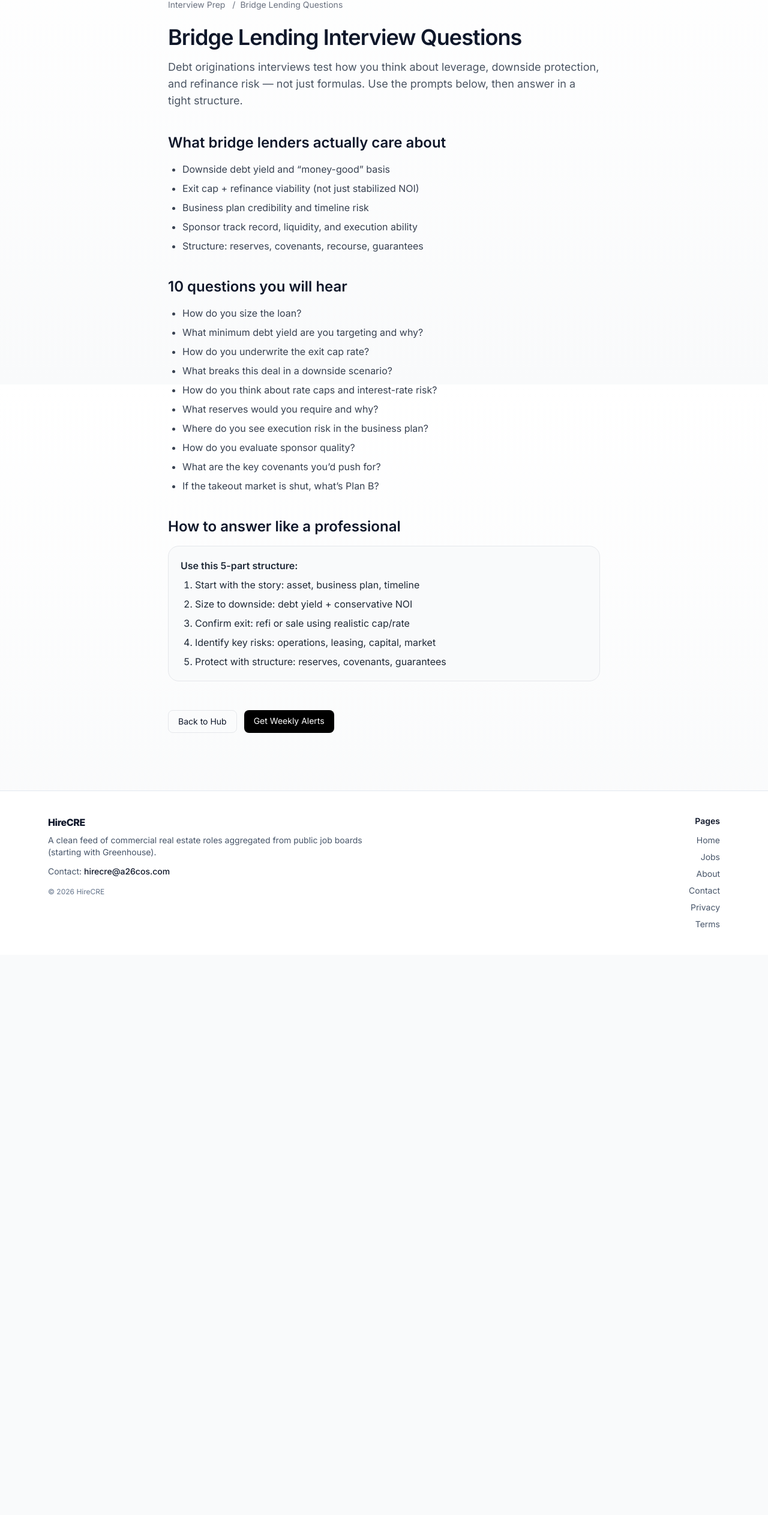
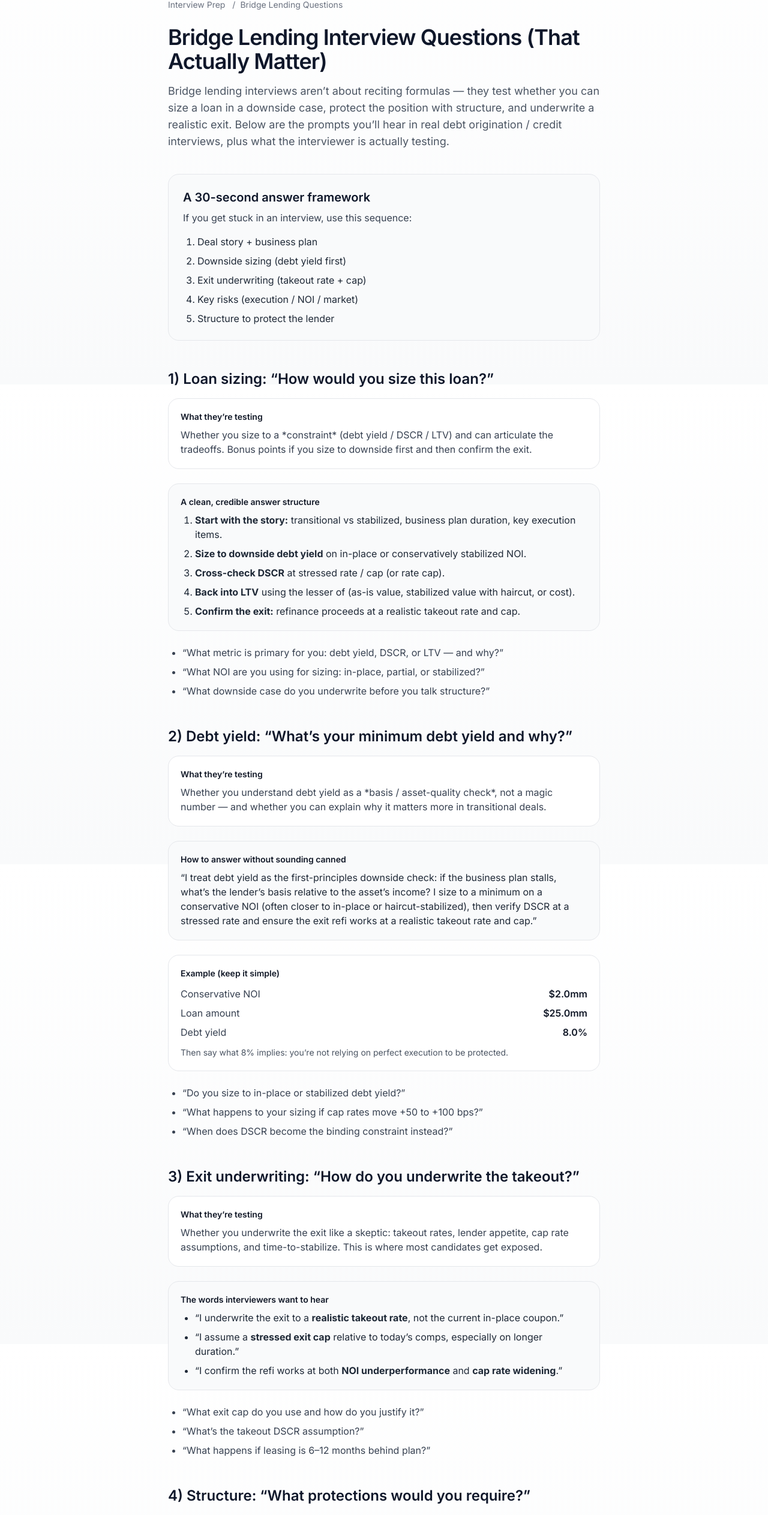
Before and after one commit to gdsatherlie/hirecre, a Next.js app: page /interview-prep/bridge-lending-questions in a window 1280 px wide. Shown: the part 159-2685 px from the top of the page at 60% size. Before the commit the page ends 1751 px from the top, so only its background shows below. Built offline with nearby package versions, Linux system fonts and the light colour scheme; no server answers.

Commit message:
Update page.tsx _ update bridge lending questions

```diff
--- a/app/interview-prep/bridge-lending-questions/page.tsx
+++ b/app/interview-prep/bridge-lending-questions/page.tsx
@@ -4,7 +4,7 @@ import type { Metadata } from "next";
 export const metadata: Metadata = {
   title: "Bridge Lending Interview Questions | HireCRE",
   description:
-    "Real bridge lending interview questions and how to answer them: sizing, debt yield, structure, refinance risk, and sponsor evaluation.",
+    "Real bridge lending interview questions (and how to answer): sizing, debt yield, DSCR, exit assumptions, sponsor risk, structure, and downside cases.",
 };
 
 export default function BridgeLendingQuestions() {
@@ -19,70 +19,231 @@ export default function BridgeLendingQuestions() {
       </p>
 
       <h1 className="text-4xl font-semibold tracking-tight mb-4">
-        Bridge Lending Interview Questions
+        Bridge Lending Interview Questions (That Actually Matter)
       </h1>
 
       <p className="text-lg text-gray-600 mb-10">
-        Debt originations interviews test how you think about leverage, downside
-        protection, and refinance risk — not just formulas. Use the prompts
-        below, then answer in a tight structure.
+        Bridge lending interviews aren’t about reciting formulas — they test
+        whether you can size a loan in a downside case, protect the position
+        with structure, and underwrite a realistic exit. Below are the prompts
+        you’ll hear in real debt origination / credit interviews, plus what the
+        interviewer is actually testing.
       </p>
 
-      <Section title="What bridge lenders actually care about">
-        <ul className="list-disc pl-6 space-y-2 text-gray-700">
-          <li>Downside debt yield and “money-good” basis</li>
-          <li>Exit cap + refinance viability (not just stabilized NOI)</li>
-          <li>Business plan credibility and timeline risk</li>
-          <li>Sponsor track record, liquidity, and execution ability</li>
-          <li>Structure: reserves, covenants, recourse, guarantees</li>
+      <QuickFramework />
+
+      <Section title="1) Loan sizing: “How would you size this loan?”">
+        <WhatTheyTest>
+          Whether you size to a *constraint* (debt yield / DSCR / LTV) and can
+          articulate the tradeoffs. Bonus points if you size to downside first
+          and then confirm the exit.
+        </WhatTheyTest>
+
+        <Callout title="A clean, credible answer structure">
+          <ol className="list-decimal pl-6 space-y-2">
+            <li>
+              <b>Start with the story:</b> transitional vs stabilized, business
+              plan duration, key execution items.
+            </li>
+            <li>
+              <b>Size to downside debt yield</b> on in-place or conservatively
+              stabilized NOI.
+            </li>
+            <li>
+              <b>Cross-check DSCR</b> at stressed rate / cap (or rate cap).
+            </li>
+            <li>
+              <b>Back into LTV</b> using the lesser of (as-is value, stabilized
+              value with haircut, or cost).
+            </li>
+            <li>
+              <b>Confirm the exit:</b> refinance proceeds at a realistic
+              takeout rate and cap.
+            </li>
+          </ol>
+        </Callout>
+
+        <ul className="list-disc pl-6 space-y-2 text-gray-700 mt-6">
+          <li>
+            “What metric is primary for you: debt yield, DSCR, or LTV — and why?”
+          </li>
+          <li>
+            “What NOI are you using for sizing: in-place, partial, or stabilized?”
+          </li>
+          <li>
+            “What downside case do you underwrite before you talk structure?”
+          </li>
         </ul>
       </Section>
 
-      <Section title="10 questions you will hear">
-        <ul className="list-disc pl-6 space-y-2 text-gray-700">
-          <li>How do you size the loan?</li>
-          <li>What minimum debt yield are you targeting and why?</li>
-          <li>How do you underwrite the exit cap rate?</li>
-          <li>What breaks this deal in a downside scenario?</li>
-          <li>How do you think about rate caps and interest-rate risk?</li>
-          <li>What reserves would you require and why?</li>
-          <li>Where do you see execution risk in the business plan?</li>
-          <li>How do you evaluate sponsor quality?</li>
-          <li>What are the key covenants you’d push for?</li>
-          <li>If the takeout market is shut, what’s Plan B?</li>
+      <Section title="2) Debt yield: “What’s your minimum debt yield and why?”">
+        <WhatTheyTest>
+          Whether you understand debt yield as a *basis / asset-quality check*,
+          not a magic number — and whether you can explain why it matters more
+          in transitional deals.
+        </WhatTheyTest>
+
+        <Callout title="How to answer without sounding canned">
+          <p className="text-gray-800">
+            “I treat debt yield as the first-principles downside check: if the
+            business plan stalls, what’s the lender’s basis relative to the
+            asset’s income? I size to a minimum on a conservative NOI (often
+            closer to in-place or haircut-stabilized), then verify DSCR at a
+            stressed rate and ensure the exit refi works at a realistic takeout
+            rate and cap.”
+          </p>
+        </Callout>
+
+        <MiniMath
+          label="Example (keep it simple)"
+          rows={[
+            ["Conservative NOI", "$2.0mm"],
+            ["Loan amount", "$25.0mm"],
+            ["Debt yield", "8.0%"],
+          ]}
+          note="Then say what 8% implies: you’re not relying on perfect execution to be protected."
+        />
+
+        <ul className="list-disc pl-6 space-y-2 text-gray-700 mt-6">
+          <li>“Do you size to in-place or stabilized debt yield?”</li>
+          <li>“What happens to your sizing if cap rates move +50 to +100 bps?”</li>
+          <li>“When does DSCR become the binding constraint instead?”</li>
         </ul>
       </Section>
 
-      <Section title="How to answer like a professional">
-        <div className="rounded-2xl border bg-gray-50 p-5 text-gray-800">
-          <p className="font-semibold mb-2">Use this 5-part structure:</p>
-          <ol className="list-decimal pl-6 space-y-2">
-            <li>Start with the story: asset, business plan, timeline</li>
-            <li>Size to downside: debt yield + conservative NOI</li>
-            <li>Confirm exit: refi or sale using realistic cap/rate</li>
-            <li>Identify key risks: operations, leasing, capital, market</li>
-            <li>Protect with structure: reserves, covenants, guarantees</li>
-          </ol>
-        </div>
+      <Section title="3) Exit underwriting: “How do you underwrite the takeout?”">
+        <WhatTheyTest>
+          Whether you underwrite the exit like a skeptic: takeout rates, lender
+          appetite, cap rate assumptions, and time-to-stabilize. This is where
+          most candidates get exposed.
+        </WhatTheyTest>
+
+        <Callout title="The words interviewers want to hear">
+          <ul className="list-disc pl-6 space-y-2">
+            <li>
+              “I underwrite the exit to a <b>realistic takeout rate</b>, not the
+              current in-place coupon.”
+            </li>
+            <li>
+              “I assume a <b>stressed exit cap</b> relative to today’s comps,
+              especially on longer duration.”
+            </li>
+            <li>
+              “I confirm the refi works at both <b>NOI underperformance</b> and{" "}
+              <b>cap rate widening</b>.”
+            </li>
+          </ul>
+        </Callout>
+
+        <ul className="list-disc pl-6 space-y-2 text-gray-700 mt-6">
+          <li>“What exit cap do you use and how do you justify it?”</li>
+          <li>“What’s the takeout DSCR assumption?”</li>
+          <li>“What happens if leasing is 6–12 months behind plan?”</li>
+        </ul>
       </Section>
 
-      <div className="mt-12 flex gap-3">
-        <Link
-          href="/interview-prep"
-          className="rounded-lg border px-4 py-2 text-sm hover:bg-gray-50 transition"
-        >
-          Back to Hub
-        </Link>
-        <Link
-          href="/alerts"
-          className="rounded-lg bg-black text-white px-4 py-2 text-sm hover:opacity-90 transition"
-        >
-          Get Weekly Alerts
-        </Link>
-      </div>
+      <Section title="4) Structure: “What protections would you require?”">
+        <WhatTheyTest>
+          Whether you understand structure as “insurance” against the two real
+          failure modes: (1) business plan delays and (2) operating shortfall.
+        </WhatTheyTest>
+
+        <div className="grid grid-cols-1 md:grid-cols-2 gap-4">
+          <Card title="Cash & operating protections">
+            <ul className="list-disc pl-6 space-y-2 text-gray-700">
+              <li>Interest reserve (and how you size it)</li>
+              <li>TI/LC or capex reserve tied to scope</li>
+              <li>Springing cash management</li>
+              <li>Performance triggers (NOI / occupancy)</li>
+            </ul>
+          </Card>
+
+          <Card title="Control & credit protections">
+            <ul className="list-disc pl-6 space-y-2 text-gray-700">
+              <li>Covenants (DSCR / DY tests, reporting)</li>
+              <li>Milestones (leases signed, permits, etc.)</li>
+              <li>Completion / carry guarantees (where relevant)</li>
+              <li>Bad boy carveouts + recourse nuances</li>
+            </ul>
+          </Card>
+        </div>
+
+        <Callout title="Good interviewer follow-up">
+          “Which protection matters most depends on the risk: for a heavy
+          capex/reposition, I care about scope/timing controls; for a lease-up,
+          I care about cash management and leasing milestones.”
+        </Callout>
+      </Section>
+
+      <Section title="5) Sponsor: “What makes this sponsor lendable?”">
+        <WhatTheyTest>
+          Whether you know sponsor quality is more than net worth. They want to
+          hear: repeatability, liquidity, and execution on the exact business
+          plan you’re underwriting.
+        </WhatTheyTest>
+
+        <div className="grid grid-cols-1 md:grid-cols-2 gap-4">
+          <Card title="Green flags">
+            <ul className="list-disc pl-6 space-y-2 text-gray-700">
+              <li>Direct experience in the same asset + market</li>
+              <li>Liquidity relative to carry + capex</li>
+              <li>Evidence of operational capability (PM/leasing)</li>
+              <li>Clear capital stack & real equity at risk</li>
+            </ul>
+          </Card>
+
+          <Card title="Red flags">
+            <ul className="list-disc pl-6 space-y-2 text-gray-700">
+              <li>“Spreadsheet pro forma” with weak operating plan</li>
+              <li>Thin liquidity / multiple projects in flight</li>
+              <li>Over-reliance on refi timing</li>
+              <li>History of extensions / maturity stress</li>
+            </ul>
+          </Card>
+        </div>
+
+        <Callout title="The sponsor question to ask that sounds senior">
+          “Walk me through your last 2–3 deals that look like this — what went
+          wrong, and what did you do when the plan didn’t go perfectly?”
+        </Callout>
+      </Section>
+
+      <Section title="6) The downside case: “What breaks the deal?”">
+        <WhatTheyTest>
+          Whether you can identify the single biggest driver of loss and explain
+          how you’d reduce it (lower leverage, more structure, different exit).
+        </WhatTheyTest>
+
+        <Callout title="The 3 most common break-points">
+          <ol className="list-decimal pl-6 space-y-2">
+            <li>
+              <b>Execution delay:</b> renovations/leasing take longer → burn
+              reserve → forced extension.
+            </li>
+            <li>
+              <b>NOI miss:</b> rent growth doesn’t show up → debt yield falls →
+              exit proceeds shrink.
+            </li>
+            <li>
+              <b>Market move:</b> cap rates widen / takeout proceeds compress →
+              refi doesn’t clear.
+            </li>
+          </ol>
+        </Callout>
+
+        <ul className="list-disc pl-6 space-y-2 text-gray-700 mt-6">
+          <li>“What’s your extension strategy and what triggers it?”</li>
+          <li>“How do you think about rate caps vs floating exposure?”</li>
+          <li>“If the takeout market is shut, what’s Plan B?”</li>
+        </ul>
+      </Section>
+
+      <BottomNav />
     </main>
   );
 }
+
+/* ---------- components ---------- */
 
 function Section({
   title,
@@ -92,9 +253,110 @@ function Section({
   children: React.ReactNode;
 }) {
   return (
-    <section className="mt-10">
+    <section className="mt-12">
       <h2 className="text-2xl font-semibold mb-4">{title}</h2>
-      {children}
+      <div className="space-y-6">{children}</div>
     </section>
   );
 }
+
+function WhatTheyTest({ children }: { children: React.ReactNode }) {
+  return (
+    <div className="rounded-2xl border bg-white p-5">
+      <p className="text-sm font-semibold text-gray-900 mb-2">What they’re testing</p>
+      <p className="text-gray-700">{children}</p>
+    </div>
+  );
+}
+
+function Callout({
+  title,
+  children,
+}: {
+  title: string;
+  children: React.ReactNode;
+}) {
+  return (
+    <div className="rounded-2xl border bg-gray-50 p-5">
+      <p className="text-sm font-semibold text-gray-900 mb-2">{title}</p>
+      <div className="text-gray-800">{children}</div>
+    </div>
+  );
+}
+
+function Card({ title, children }: { title: string; children: React.ReactNode }) {
+  return (
+    <div className="rounded-2xl border bg-white p-5">
+      <p className="text-sm font-semibold text-gray-900 mb-3">{title}</p>
+      {children}
+    </div>
+  );
+}
+
+function MiniMath({
+  label,
+  rows,
+  note,
+}: {
+  label: string;
+  rows: [string, string][];
+  note?: string;
+}) {
+  return (
+    <div className="rounded-2xl border bg-white p-5">
+      <p className="text-sm font-semibold text-gray-900 mb-3">{label}</p>
+      <div className="space-y-2">
+        {rows.map(([k, v]) => (
+          <div key={k} className="flex items-center justify-between gap-4">
+            <span className="text-gray-700">{k}</span>
+            <span className="font-semibold text-gray-900">{v}</span>
+          </div>
+        ))}
+      </div>
+      {note ? <p className="mt-3 text-sm text-gray-600">{note}</p> : null}
+    </div>
+  );
+}
+
+function QuickFramework() {
+  return (
+    <div className="rounded-2xl border bg-gray-50 p-6">
+      <h2 className="text-xl font-semibold mb-2">A 30-second answer framework</h2>
+      <p className="text-gray-700 mb-4">
+        If you get stuck in an interview, use this sequence:
+      </p>
+      <ol className="list-decimal pl-6 space-y-2 text-gray-800">
+        <li>Deal story + business plan</li>
+        <li>Downside sizing (debt yield first)</li>
+        <li>Exit underwriting (takeout rate + cap)</li>
+        <li>Key risks (execution / NOI / market)</li>
+        <li>Structure to protect the lender</li>
+      </ol>
+    </div>
+  );
+}
+
+function BottomNav() {
+  return (
+    <div className="mt-14 flex flex-wrap gap-3">
+      <Link
+        href="/interview-prep"
+        className="rounded-lg border px-4 py-2 text-sm hover:bg-gray-50 transition"
+      >
+        Back to Hub
+      </Link>
+      <Link
+        href="/board"
+        className="rounded-lg border px-4 py-2 text-sm hover:bg-gray-50 transition"
+      >
+        Browse Jobs
+      </Link>
+      <Link
+        href="/alerts"
+        className="rounded-lg bg-black text-white px-4 py-2 text-sm hover:opacity-90 transition"
+      >
+        Get Weekly Alerts
+      </Link>
+    </div>
+  );
+}
```
